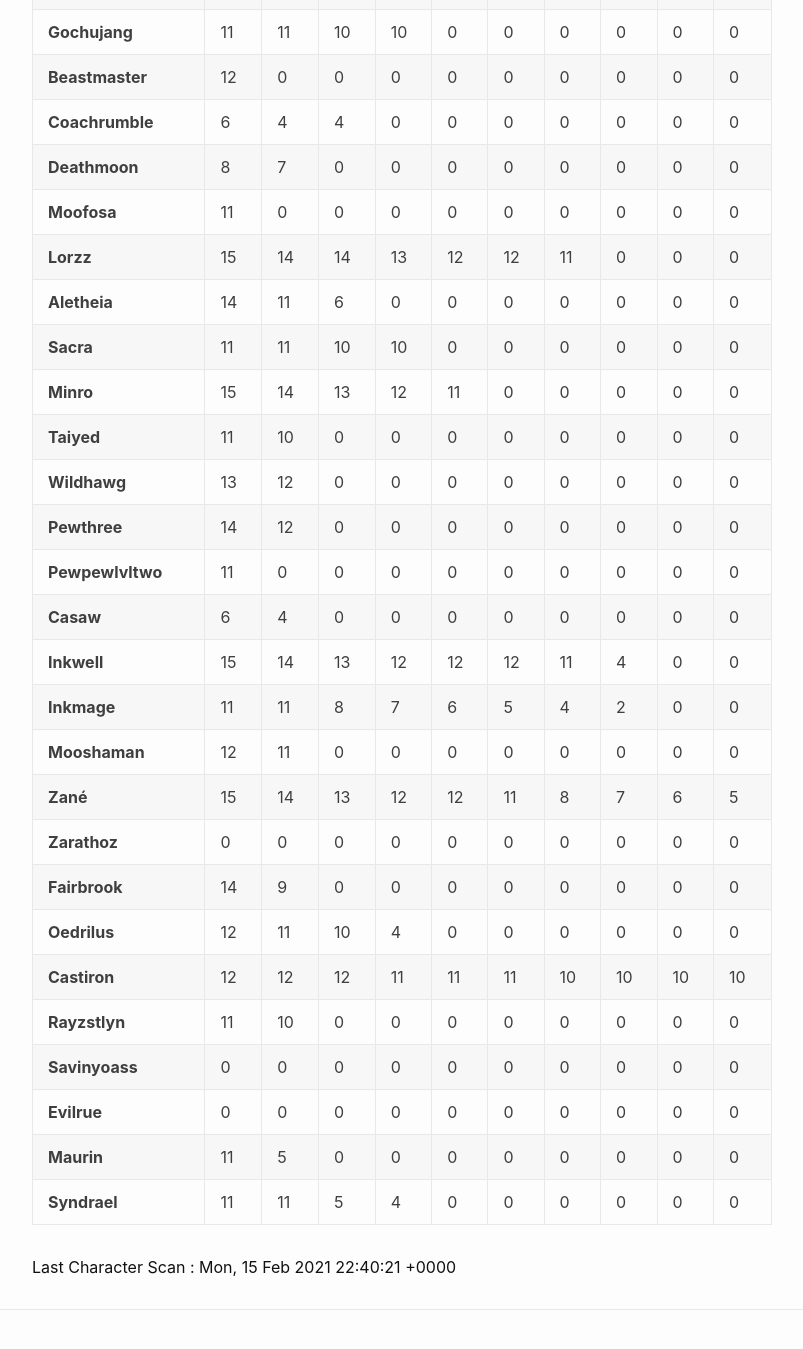
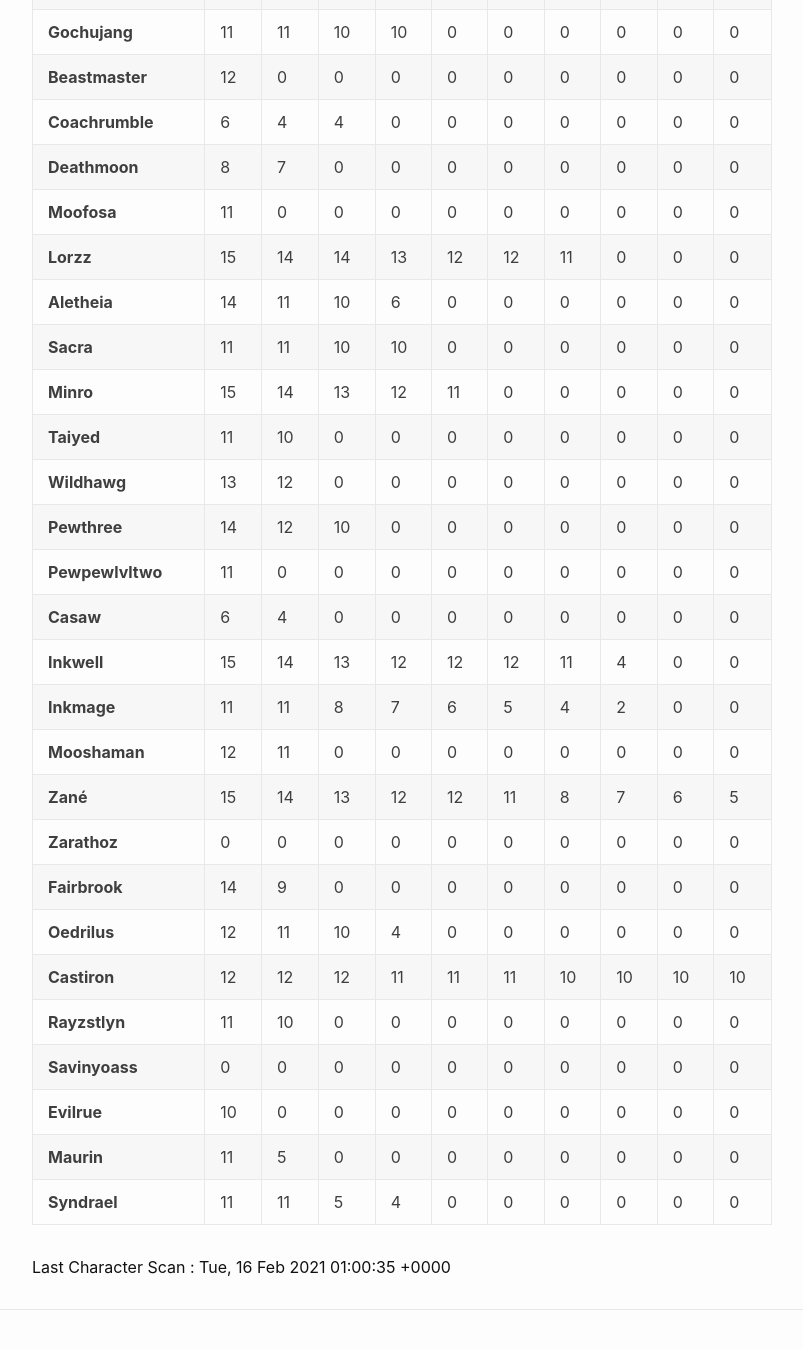
Before and after one commit to eldertribunal/keystonetracker, a Jekyll site: the page built from weekly.md, in a window 1280 px wide and 1400 px high, scrolled down 269 px. Shown: the top 1349 px of the window, without its empty margins (126-929 px from the left). Built offline with Jekyll 4.4.1, drawn with Linux system fonts in a browser that asks for light colours.

Commit message:
update with new scan

```diff
--- a/_data/characters.json
+++ b/_data/characters.json
@@ -1189,7 +1189,7 @@
       },
       {
         "name": "Halls of Atonement",
-        "level": 5,
+        "level": 10,
         "id": 378
       },
       {
--- a/_data/players.json
+++ b/_data/players.json
@@ -919,7 +919,7 @@
       },
       {
         "name": "Halls of Atonement",
-        "level": 5,
+        "level": 10,
         "id": 378
       },
       {
--- a/_data/scanned.json
+++ b/_data/scanned.json
@@ -1,3 +1,3 @@
 {
-  "timestamp": 1613428821
+  "timestamp": 1613437235
 }
--- a/_data/weekly.json
+++ b/_data/weekly.json
@@ -22,9 +22,9 @@
       12,
       11,
       11,
+      10,
       6,
       4,
-      0,
       0,
       0
     ]
@@ -124,8 +124,8 @@
     "dungeons": [
       14,
       11,
+      10,
       6,
-      0,
       0,
       0,
       0,
@@ -199,7 +199,7 @@
     "dungeons": [
       14,
       12,
-      0,
+      10,
       0,
       0,
       0,
@@ -392,7 +392,7 @@
   {
     "name": "Evilrue",
     "dungeons": [
-      0,
+      10,
       0,
       0,
       0,
```
